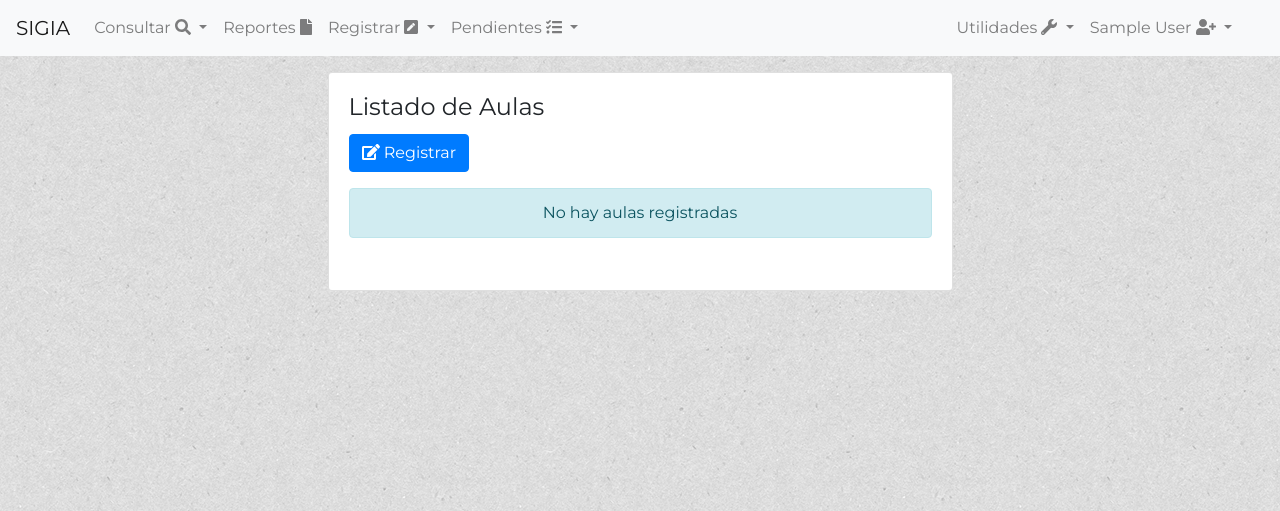
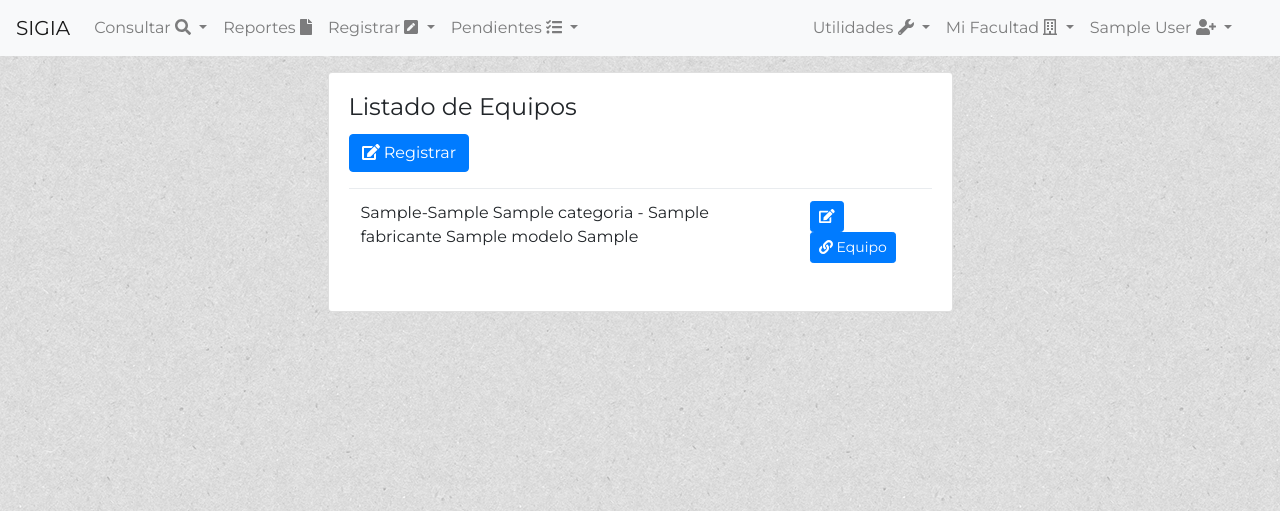
Before and after one commit to jlopez0591/SIGIA, a Django app: page /inventario/equipos/ in a window 1280 px wide. Shown: the top 511 px of the page. Run offline with Django 3.2, Linux system fonts and the light colour scheme; a user stored in the database is signed in; tables that the repository leaves empty hold one stand-in row (values such as "Sample post"); some libraries are stand-ins or nearby versions.

Commit message:
Plantillas de Usuario e Inventario.

```diff
--- a/inventario/models.py
+++ b/inventario/models.py
@@ -80,7 +80,7 @@ class Equipo(models.Model):
     observaciones = models.TextField(max_length=500, blank=True)
 
     aula = models.ForeignKey(Aula, on_delete=models.SET_NULL, null=True, blank=True)
-    ubicacion = models.ForeignKey(Ubicacion, on_delete=models.CASCADE, blank=True, null=True, related_name='equipos')
+    ubicacion = models.ForeignKey('ubicacion.UnidadInstancia', on_delete=models.CASCADE, blank=True, null=True, related_name='equipos')
 
     def __str__(self):
         return '{} {} {}'.format(self.ubicacion, self.modelo, self.etiqueta)
--- a/inventario/templates/inventario/aula/lista.html
+++ b/inventario/templates/inventario/aula/lista.html
@@ -7,7 +7,7 @@
         <div class="col-sm-12 col-md-6 offset-md-3">
             <div class="card">
                 <div class="card-body">
-                    <h4 class="card-title">Listado de Aulas</h4>
+                    <h4 class="card-title">Listado de Aulas - {% if request.user.is_superuser %}General{% else %}{{ request.user.perfil.unidad }}{% endif %}</h4>
                     <p class="card-text"><a class="btn btn-primary" href="{% url 'inventario:crear-aulas' %}"><i
                             class="fa fa-edit"></i> Registrar</a></p>
                     <table class="table">
@@ -15,7 +15,7 @@
                             <tbody>
                             {% for aula in aulas %}
                                 <tr>
-                                    <td>{{ aula }}</td>
+                                    <td>{{ aula.ubicacion }}-{{ aula }}</td>
                                     <td><a href="#" class="btn btn-primary btn-sm"><i class="fa fa-edit"></i> </a>
                                         {% if aula.url %}
                                             <a href="#" class="btn btn-primary btn-sm"><i class="fas fa-link"></i>
--- a/inventario/templates/inventario/equipo/lista.html
+++ b/inventario/templates/inventario/equipo/lista.html
@@ -1,33 +1,33 @@
 {% extends 'base.html' %}
 
-{% block title %}Lista Modelos{% endblock %}
+{% block title %}Lista Equipos{% endblock %}
 
 {% block content %}
     <div class="row">
         <div class="col-sm-12 col-md-6 offset-md-3">
             <div class="card">
                 <div class="card-body">
-                    <h4 class="card-title">Listado de Aulas</h4>
+                    <h4 class="card-title">Listado de Equipos</h4>
                     <p class="card-text"><a class="btn btn-primary" href="{% url 'inventario:crear-equipo' %}"><i
                             class="fa fa-edit"></i> Registrar</a></p>
                     <table class="table">
-                        {% if aulas %}
+                        {% if equipos %}
                             <tbody>
-                            {% for aula in aulas %}
+                            {% for equipo in equipos %}
                                 <tr>
-                                    <td>{{ aula }}</td>
+                                    <td>{{ equipo }}</td>
                                     <td><a href="#" class="btn btn-primary btn-sm"><i class="fa fa-edit"></i> </a>
-                                        {% if aula.url %}
-                                            <a href="#" class="btn btn-primary btn-sm"><i class="fas fa-link"></i>
-                                                Aula </a>
+                                        {% if equipo.modelo.url %}
+                                            <a href="{{ equipo.modelo.url }}" class="btn btn-primary btn-sm"><i class="fas fa-link"></i>
+                                                Equipo </a>
                                         {% else %}
-                                            <a href="#" class="btn disabled"><i class="fas fa-link"></i> Aula</a>
+                                            <a href="#" class="btn disabled"><i class="fas fa-link"></i> Equipo</a>
                                         {% endif %}</td>
                                 </tr>
                             {% endfor %}
                             </tbody>
                         {% else %}
-                            <div class="alert alert-info text-center">No hay aulas registradas</div>
+                            <div class="alert alert-info text-center">No hay equipos registradas</div>
                         {% endif %}
                     </table>
                 </div>
--- a/inventario/templates/inventario/modelo/detalle.html
+++ b/inventario/templates/inventario/modelo/detalle.html
@@ -14,6 +14,8 @@
                             <li class="list-group-item">Tipo: {{ modelo.categoria.nombre }}</li>
                             <li class="list-group-item">URL Soporte: {{ modelo.url }}</li>
                         </ul>
+                        <hr />
+                        <a href="{% url 'inventario:modelo-modificar' modelo.pk %}" class="btn btn-primary">Editar</a>
                     </h4>
                 </div>
             </div>
--- a/inventario/templates/inventario/modelo/lista.html
+++ b/inventario/templates/inventario/modelo/lista.html
@@ -16,7 +16,7 @@
                             {% for modelo in modelos %}
                                 <tr>
                                     <td>{{ modelo }}</td>
-                                    <td><a href="#" class="btn btn-primary btn-sm"><i class="fa fa-edit"></i> </a>
+                                    <td><a href="{% url 'inventario:modelo-detalle' modelo.pk %}" class="btn btn-primary btn-sm"><i class="fa fa-edit"></i> </a>
                                         {% if modelo.url %}
                                             <a href="#" class="btn btn-primary btn-sm"><i class="fas fa-link"></i>
                                                 Modelo </a>
--- a/inventario/urls.py
+++ b/inventario/urls.py
@@ -5,7 +5,7 @@ from inventario.models import Aula
 from inventario.views import CategoriaCreateView, CategoriaListView, CategoriaDetailView, FabricanteCreateView, \
     FabricanteDetailView, EquipoCreateView, EquipoListView, \
     FabricanteListView, ModeloCreateView, ModeloListView, ModeloDetailView, AulaListView, AulaCreateView, \
-    AulaDetailView, AulaUpdateView
+    AulaDetailView, AulaUpdateView, ModeloUpdateView
 
 from . import views
 
@@ -23,6 +23,7 @@ urlpatterns = [
     url(r'^modelos/$', ModeloListView.as_view(), name='modelo-lista'),
     url(r'^modelo/crear/$', ModeloCreateView.as_view(), name='crear-modelo'),
     url(r'^modelo/(?P<pk>[\d+])/$', ModeloDetailView.as_view(), name='modelo-detalle'),
+    url(r'^modelo/(?P<pk>[\d+])/editar/$', ModeloUpdateView.as_view(), name='modelo-modificar'),
     # CRUD Equipo
     url(r'^equipos/$', EquipoListView.as_view(), name='lista-equipo'),
     url(r'^equipo/crear/$', EquipoCreateView.as_view(), name='crear-equipo'),
--- a/inventario/views.py
+++ b/inventario/views.py
@@ -75,17 +75,32 @@ class ModeloCreateView(CreateView):
     template_name = 'inventario/modelo/crear.html'
 
 
+class ModeloUpdateView(UpdateView):
+    model = Modelo
+    form_class = ModeloForm
+    context_object_name = 'form'
+    template_name = 'inventario/modelo/crear.html'
+
+
 # Equipos
 class EquipoListView(ListView):
     context_object_name = 'equipos'
     model = Equipo
     template_name = 'inventario/equipo/lista.html'
 
+    def get_queryset(self):
+        if self.request.user.is_superuser:
+            return Equipo.objects.all()
+        elif self.request.user.is_authenticated:
+            return Equipo.objects.filter(ubicacion=self.request.user.perfil.unidad)
+        else:
+            return None
+
 
 class EquipoDetailView(DetailView):
     context_object_name = 'equipo'
     model = Equipo
-    template_name = 'inventario/equipo/equipo.html'
+    template_name = 'inventario/equipo/detalle.html'
 
 
 class EquipoUpdateView(UpdateView):
--- a/templates/base.html
+++ b/templates/base.html
@@ -149,6 +149,30 @@
                         </div>
                     </li>
                 {% endif %}
+
+
+
+                {% if request.user.is_staff %}
+                    <li class="nav-item dropdown">
+                        <a class="nav-link dropdown-toggle" href="#" id="navbarDropdown" role="button"
+                           data-toggle="dropdown" aria-haspopup="true"
+                           aria-expanded="false">
+                            Mi Facultad <i class="far fa-building"></i>
+                        </a>
+                        <div class="dropdown-menu" aria-labelledby="navbarDropdown">
+                            <a class="dropdown-item" href="#"><b>Inventario</b></a>
+                            <a class="dropdown-item" href="{% url 'inventario:lista-aulas' %}">Aulas <span
+                                    class="badge badge-primary">{{ request.user.perfil.unidad.aula_set.count }}</span></a>
+                            <a class="dropdown-item" href="{% url 'inventario:lista-equipo' %}">Equipos <span
+                                    class="badge badge-primary">{{ request.user.perfil.unidad.equipos.count }}</span></a>
+                        </div>
+                    </li>
+                {% endif %}
+
+
+
+
+
                 {% if request.user.is_authenticated %}
                     <li class="nav-item dropdown">
 
```
Also changed, not shown: perfiles/forms.py (+5 -2 lines), perfiles/templates/perfiles/editar.html (+16 -5 lines).
